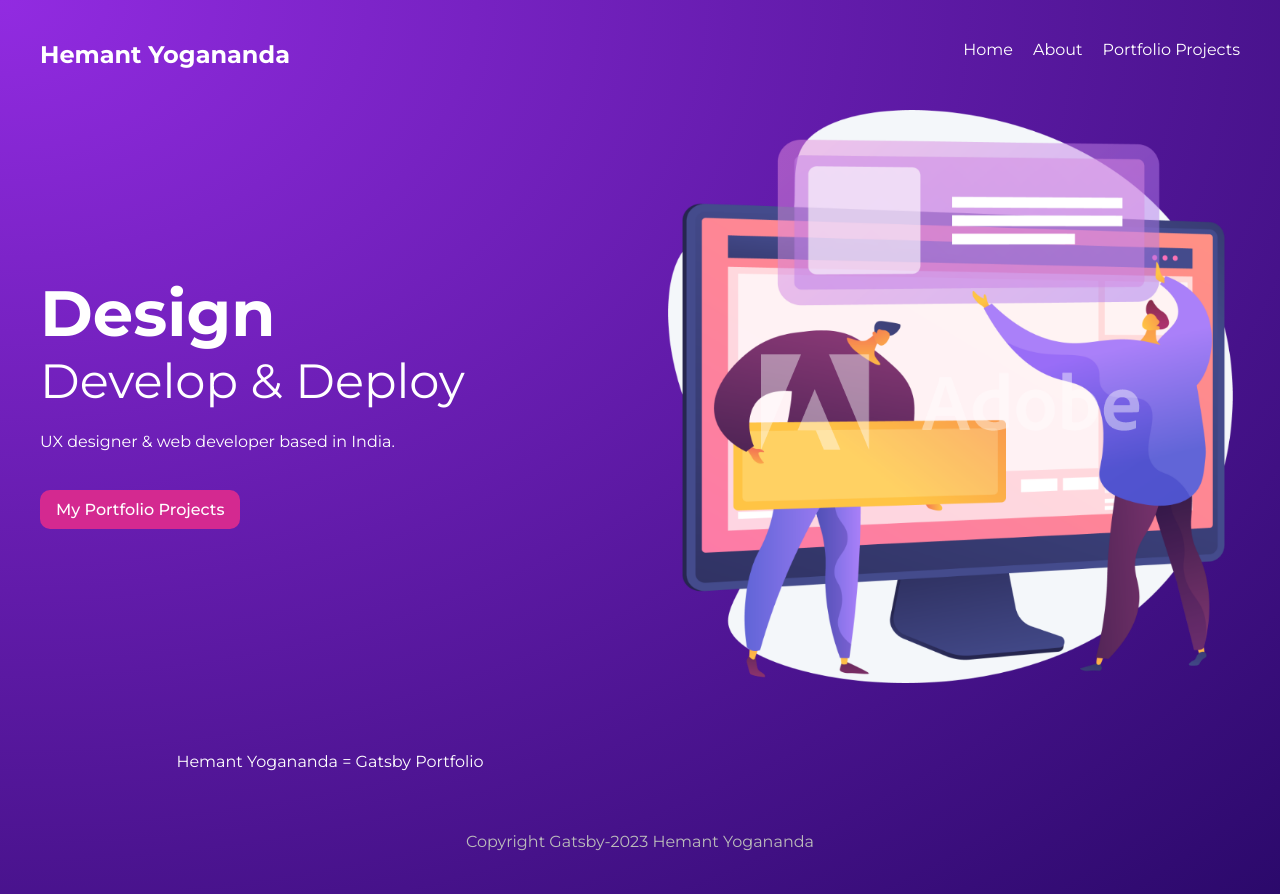
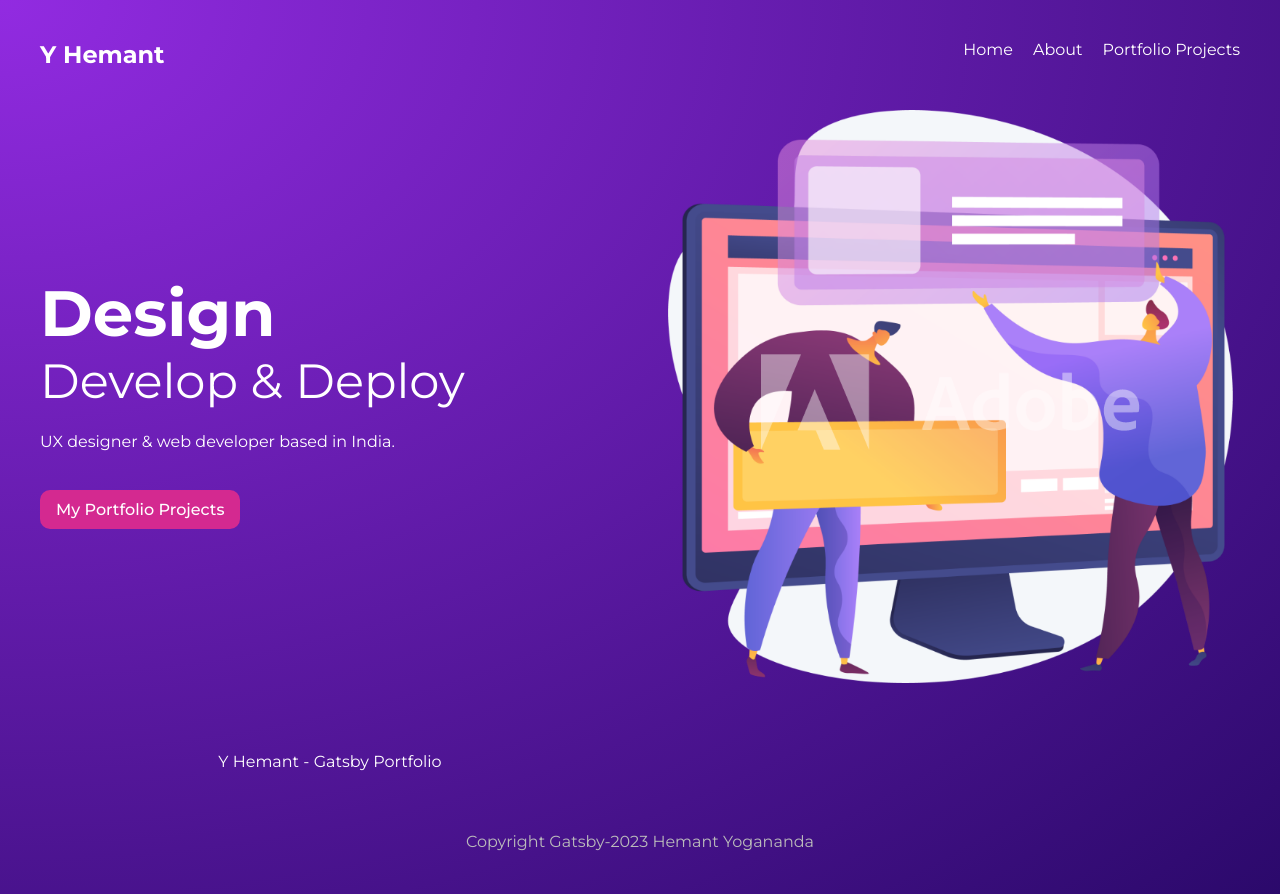
Before and after one commit to hemantyogananda/gatsby-starter-default, a Gatsby site: page / in a window 1280 px wide. Built offline with nearby package versions, Linux system fonts and the light colour scheme; Gatsby itself is replaced by a stand-in of ours.

Commit message:
config data changes

```diff
--- a/gatsby-config.js
+++ b/gatsby-config.js
@@ -9,8 +9,9 @@
  */
 module.exports = {
   siteMetadata: {
-    title: `Hemant Yogananda`,
+    title: `Y Hemant`,
     description: `Gatsby Portfolio`,
+    copyright: `This website is copyright of Hemant`,
     author: `@gatsbyjs`,
     siteUrl: `https://gatsbystarterdefaultsource.gatsbyjs.io/`,
   },
--- a/src/components/Navbar.js
+++ b/src/components/Navbar.js
@@ -1,10 +1,22 @@
 import React from 'react'
-import { Link } from 'gatsby'
+import { Link, graphql, useStaticQuery } from 'gatsby'
 
 const Navbar = () => {
+  const data = useStaticQuery(graphql`
+  query siteInfo {
+    site {
+        siteMetadata {
+            description
+            title
+        }
+    }
+}
+`)
+
+const {title} = data.site.siteMetadata
   return (
     <nav>
-        <h1>Hemant Yogananda</h1>
+        <h1>{title}</h1>
         <div className="links">
             <Link to="/">Home</Link>
             <Link to="/about">About</Link>
--- a/src/pages/index.js
+++ b/src/pages/index.js
@@ -15,7 +15,7 @@ export default function Home({data }) {
           <Link className={btn} to="/projects">My Portfolio Projects</Link>
         </div>
         <img src="/banner.png" alt="site image" style={{ maxWidth: '100%' }} />
-        <p>{title} = {description}</p>
+        <p>{title} - {description}</p>
       </section>
     </Layout>
   )
```
